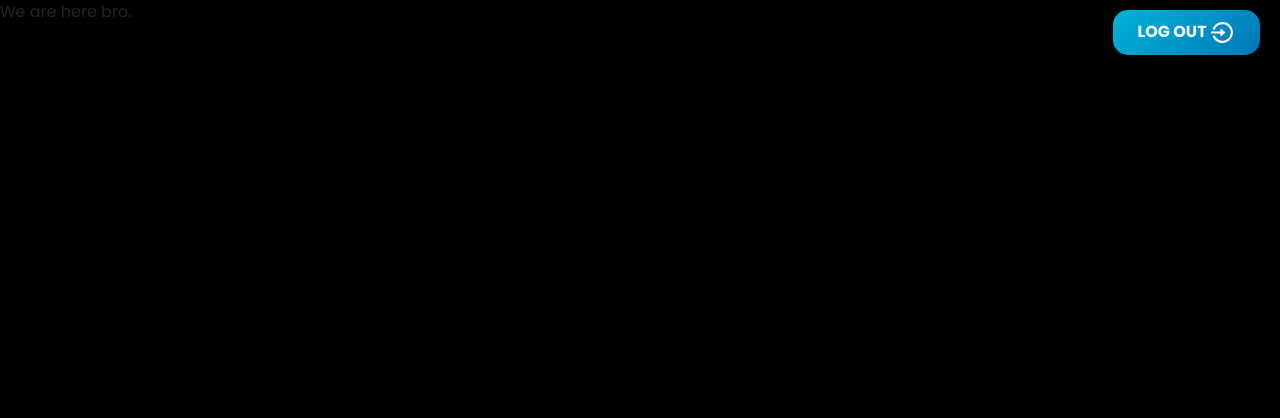
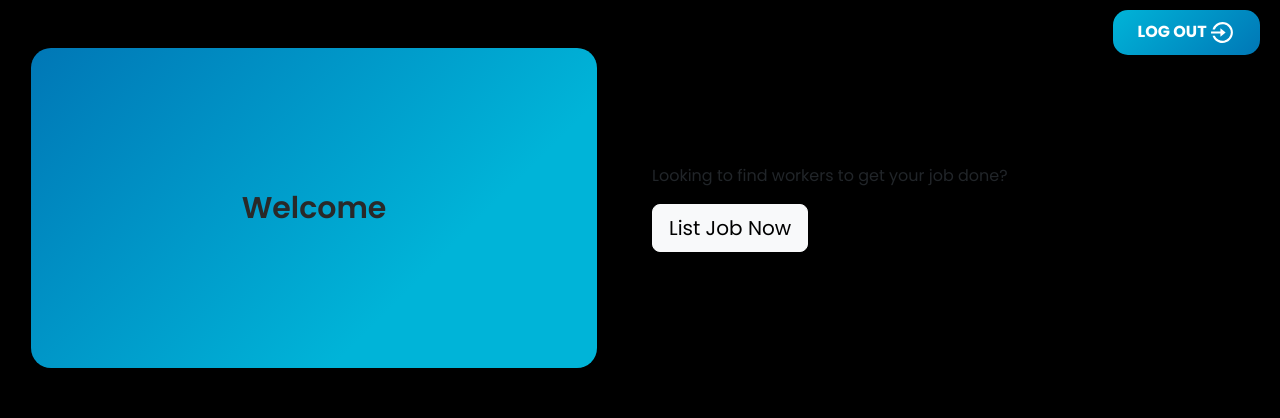
Before and after one commit to quack-quack-quads/taskmaster, a React (Vite) app in the folder client/: page / in a window 1280 px wide. Shown: the top 418 px of the page. Built offline with nearby package versions, Linux system fonts and the light colour scheme; no server answers; a web font is replaced by a local one.

Commit message:
context fixed

```diff
--- a/client/src/components/Navbar/LoginModal.jsx
+++ b/client/src/components/Navbar/LoginModal.jsx
@@ -32,7 +32,7 @@ const LoginModal = ({ dismiss, redirect, flow }) => {
         }
         setWaiting(true);
         var data = await loginapi(emailAdd, password, flow);
-        console.log(data["uid"]);
+        console.log(data);
         if (data["uid"] === undefined) {
             alert("Login Failed!");
             dismiss();
@@ -43,10 +43,6 @@ const LoginModal = ({ dismiss, redirect, flow }) => {
         // console.log("here",uid);
         dismiss();
     }
-
-    useEffect(()=>{
-        console.log("here",uid);
-    },[uid])
 
     return <>
         <BsArrowLeftShort
--- /dev/null
+++ b/client/src/pages/Client/ClientHome/ClientDashboard.jsx
@@ -0,0 +1,44 @@
+import './ClientDashboard.scss'
+import Hero from "../../../components/Hero/Hero";
+import CategoryCards from '../../../components/CategoryCards/CategoryCards'
+import Features from '../../../components/Features/Features'
+import JobListing from '../../../components/JobListing'
+
+import { ClientContext } from '../../../context/clientContext'
+import { useContext, useState } from 'react';
+
+
+const ClientDashboard = ()=>{
+    const {uid, name, email} = useContext(ClientContext);
+    const [showListing, setShowListing] = useState(false);
+
+    if(uid == null){
+        return <div className="Dash">
+            <Hero />
+            <CategoryCards />
+            <Features />
+        </div>
+    }else{
+       return <div className="ClientDashboard">
+            <div className="row pt-5">
+                <div className="col-6">
+                    <div className="Welcome">
+                        Welcome {name}
+                    </div>
+                </div>
+                <div className="col-6 d-flex align-items-center">
+                    <div>
+                    <p>
+                    Looking to find workers to get your job done?
+                    </p>
+                    <button className="btn btn-light btn-lg">
+                        List Job Now
+                    </button>
+                    </div>
+                </div>
+            </div>
+        </div>
+    }
+}
+
+export default ClientDashboard;
--- /dev/null
+++ b/client/src/pages/Client/ClientHome/ClientDashboard.scss
@@ -0,0 +1,17 @@
+@import '../../../theme.scss';
+
+.ClientDashboard{
+    .Welcome{
+        width: 90%;
+        height: 40vh;
+        margin: auto;
+        background: linear-gradient(135deg, $c3 0%, $c5 70%);
+        border-radius: 20px;
+        font-size: 30px;
+        display: flex;
+        justify-content: center;
+        align-items: center;
+        font-weight: 600;
+        color : rgb(41, 41, 41);
+    }
+}
--- a/client/src/pages/Client/ClientHome/ClientHome.jsx
+++ b/client/src/pages/Client/ClientHome/ClientHome.jsx
@@ -1,28 +1,10 @@
 import "./ClientHome.scss";
-import Hero from "../../../components/Hero/Hero";
-import CategoryCards from '../../../components/CategoryCards/CategoryCards'
-import Features from '../../../components/Features/Features'
-import { useContext, useEffect } from "react";
-import { ClientContext } from "../../../context/ClientContext"
+import ClientDashboard from "./ClientDashboard";
 
-//client home
 const ClientHome = () => {
-  const {uid} = useContext(ClientContext);
-
-  useEffect(()=>{
-    console.log("there",uid)
-  },[])
-
-  if(uid == null) return (
-    <div className="ClientHome">
-      <Hero />
-      <CategoryCards/>
-      <Features/>
+    return <div className="ClientHome">
+      <ClientDashboard/>
     </div>
-  );
-  return <div className="Dash">
-    We are here bro.
-  </div>
 };
 
 export default ClientHome;
```
Also changed, not shown: 1 other file (tests, documents, lock files or other folders).
